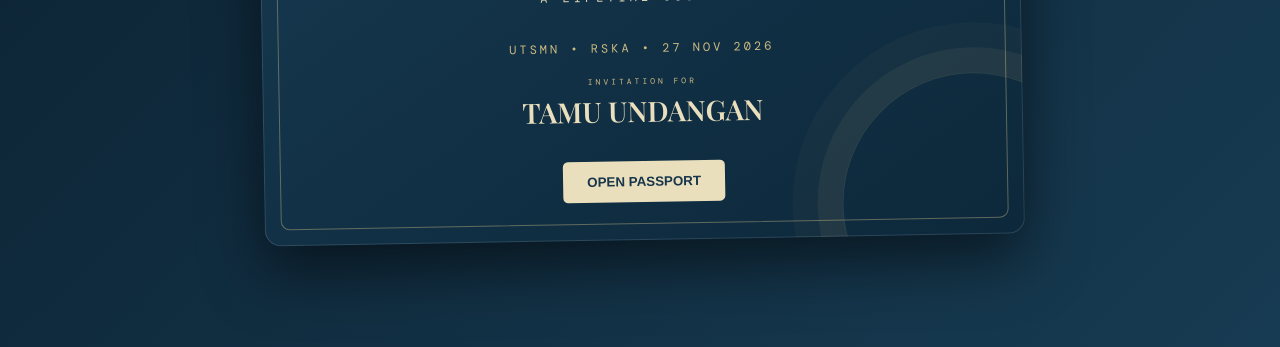
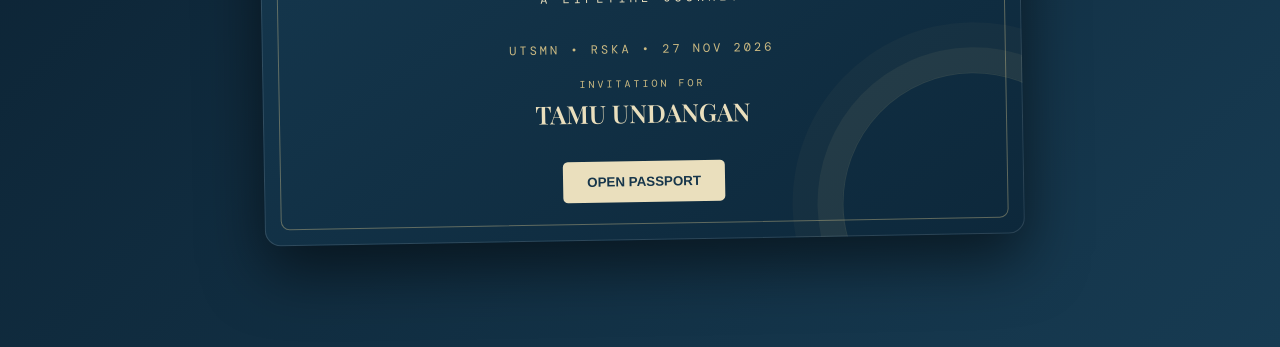
Before and after one commit to adizaini/Wedding-passport, a plain HTML site: page index.html in a window 1280 px wide. Shown: the part 453-800 px from the top of the page. Drawn offline with nearby package versions, Linux system fonts and the light colour scheme.

Commit message:
Update index.html

```diff
--- a/index.html
+++ b/index.html
@@ -512,7 +512,7 @@ h2{
   position:relative;
   z-index:2;
   text-align:center;
-  font:8px "DM Mono";
+  font:10px "DM Mono";
   letter-spacing:3px;
   color:#cdbb83;
   margin-top:20px;
@@ -522,7 +522,7 @@ h2{
   position:relative;
   z-index:2;
   text-align:center;
-  font:600 clamp(18px,4vw,28px) "Playfair Display";
+  font:600 clamp(15px,4vw,25px) "Playfair Display";
   color:#eadfbd;
   margin-top:6px;
   padding:0 50px;
```
